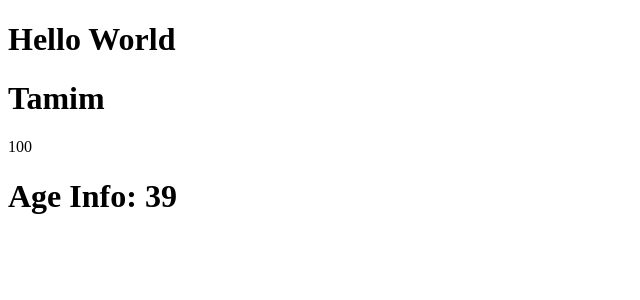
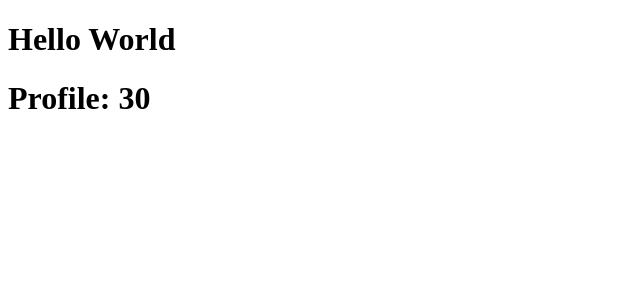
Before and after one commit to firozwebdev/ReactCourseSU, a React (Vite) app in the folder reactCourse/rnext/: page / in a window 1280 px wide. Shown: the top 300 px of the page, without its empty margins (0-640 px from the left). Built offline with nearby package versions, Linux system fonts and the light colour scheme.

Commit message:
file added

```diff
--- a/reactCourse/rnext/src/App.jsx
+++ b/reactCourse/rnext/src/App.jsx
@@ -1,14 +1,14 @@
+import Avatar from "./components/Avatar";
 import Profile from "./components/Profile";
 
 //1.8.P1
 function App() {
-  const person = "Tamim";
-  const size = 100;
-  const age = 39;
   return (
     <div>
       <h1>Hello World</h1>
-      <Profile person={person} size={size} age={age} />
+      <Profile>
+        <Avatar age="30" />
+      </Profile>
     </div>
   );
 }
--- a/reactCourse/rnext/src/components/Avatar.jsx
+++ b/reactCourse/rnext/src/components/Avatar.jsx
@@ -1,17 +1,9 @@
-const p = {
-  person: {
-    name: "Lin Lanying",
-    imageId: "1bX5QH6",
-  },
-  size: 100,
-};
-function Avatar({ person, size=0 }) {
+
+function Avatar(props) {
   return (
     <div>
       <div>
-        <h1>{person}</h1>
-
-        <p>{size}</p>
+       <h1>Profile: {props.age}</h1>
       </div>
     </div>
   );
--- a/reactCourse/rnext/src/components/Profile.jsx
+++ b/reactCourse/rnext/src/components/Profile.jsx
@@ -1,13 +1,14 @@
 import Avatar from "./Avatar";
 import Info from "./Info";
 
-export default function Profile(props) {
+export default function Profile({children}) {
 
 
   return (
     <div>
-      <Avatar {...props} />
-      <Info age={props.age} />
+      <div>
+         <p>{children}</p>
+      </div>
     </div>
   );
 }
```
